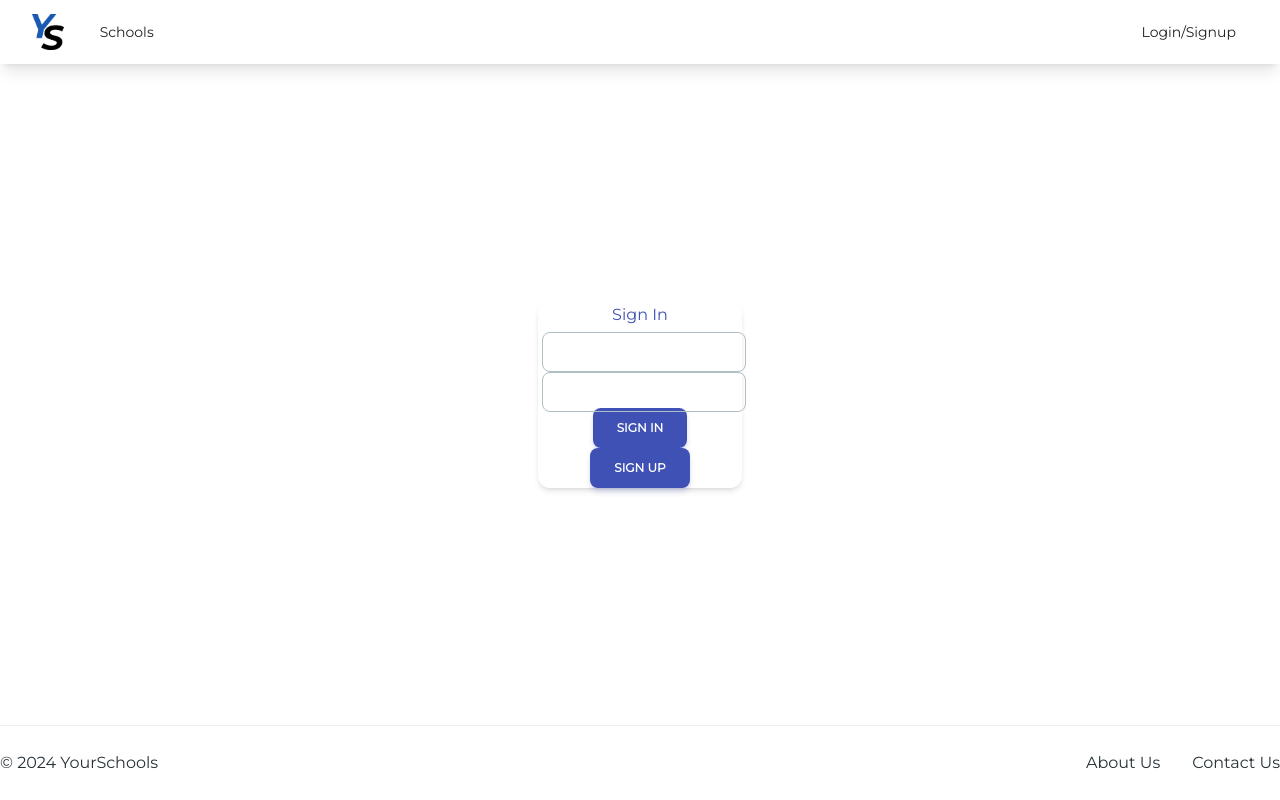
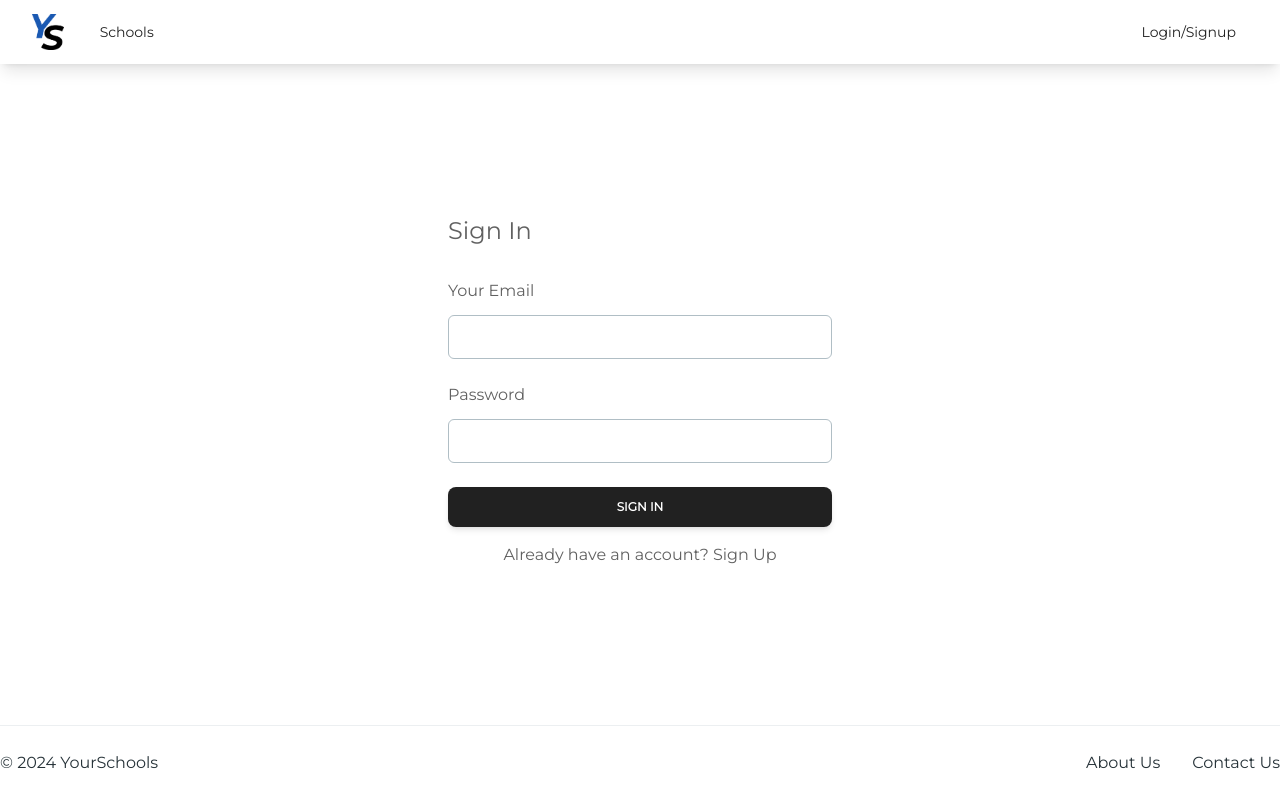
Before and after one commit to AndrewCMonson/your-schools, a React (Vite) app in the folder frontend/: page /login in a window 1280 px wide. Built offline with nearby package versions, Linux system fonts and the light colour scheme.

Commit message:
login/signup screen initial functionality
login and signup both working.
styling required

```diff
--- a/frontend/src/components/NavBar.jsx
+++ b/frontend/src/components/NavBar.jsx
@@ -40,7 +40,7 @@ const NavBar = () => {
 								<>
 									<NavButton name="Favorites" link="/favorites" />
 									<NavButton name="Profile" link="/profile" />
-									<NavButton name="Logout" link="/logout" />
+									<NavButton name="Logout" link="/" onClick={Auth.logout} />
 								</>
 							) : (
 								<>
--- a/frontend/src/components/NavButton.jsx
+++ b/frontend/src/components/NavButton.jsx
@@ -1,11 +1,12 @@
 import { Link } from 'react-router-dom';
 
-const NavButton = ({ name, link }) => {
+const NavButton = ({ name, link, onClick }) => {
 	return (
 		<div className="flex items-center">
 			<Link
 				to={link}
 				className="text-gray-900 hover:bg-gray-700 hover:text-white px-3 py-2 rounded-md text-sm font-medium"
+				onClick={onClick}
 			>
 				{name}
 			</Link>
--- a/frontend/src/components/SignInForm.jsx
+++ b/frontend/src/components/SignInForm.jsx
@@ -1,50 +1,88 @@
 import {
     Card,
     Input,
-	Button,
-	Typography,
+    Button
 } from '@material-tailwind/react';
+import { LOGIN_USER } from '../utils/mutations';
+import { useMutation } from '@apollo/client';
+import { useState } from 'react';
+import Auth from '../utils/auth';
+
 
 const SignInForm = ({setScreenSelected}) => {
+    const [userFormData, setUserFormData] = useState({ username: '', password: '' });
+    const [login] = useMutation(LOGIN_USER);
+
+    const handleInputChange = (event) => {
+        const { name, value } = event.target;
+        setUserFormData({ ...userFormData, [name]: value });
+    };
+
+    const handleFormSubmit = async (event) => {
+        event.preventDefault();
+
+        try {
+            const { data } = await login({
+                variables: { ...userFormData },
+            });
+
+            Auth.login(data.login.token);
+        } catch (e) {
+            console.error(e);
+        }
+
+        setUserFormData({
+            username: '',
+            email: '',
+            password: '',
+        });
+    };
+
+
 	return (
-		<Card>
-            <form className="flex flex-col items-center">
-                <Typography color="indigo" size="xl">Sign In</Typography>
+		<Card color="transparent" shadow={false}>
+			<div  className='text-2xl'>
+				Sign In
+			</div>
+			<form className="mt-8 mb-2 w-80 max-w-screen-lg sm:w-96">
+				<div className="mb-1 flex flex-col gap-6">
+					<div className="-mb-3">
+						Your Email
+					</div>
 					<Input
-                    className="border border-gray-400 rounded-lg p-1 m-1"
-                    name="username"
-                    type="text"
-                    placeholder="Your username"
+						size="lg"
+                        name="email"
+						placeholder="name@mail.com"
+                        onChange={handleInputChange}
+						className=" !border-t-blue-gray-200 focus:!border-t-gray-900"
+						labelProps={{
+							className: 'before:content-none after:content-none',
+						}}
 					/>
+					<div className="-mb-3">
+						Password
+					</div>
 					<Input
-                    className="border border-gray-400 rounded-lg p-1 m-1"
+						type="password"
+						size="lg"
                         name="password"
-                    type="password"
-                    placeholder="Your password"
+                        onChange={handleInputChange}
+						placeholder="********"
+						className=" !border-t-blue-gray-200 focus:!border-t-gray-900"
+						labelProps={{
+							className: 'before:content-none after:content-none',
+						}}
 					/>
-                <Button
-                    color="indigo"
-                    buttonType="filled"
-                    size="regular"
-                    rounded={false}
-                    block={false}
-                    iconOnly={false}
-                    ripple="light"
-                >
-                    Sign In
+				</div>
+				<Button className="mt-6" onClick={handleFormSubmit} fullWidth>
+					sign in
 				</Button>
-                <Button
-                    color="indigo"
-                    buttonType="link"
-                    size="regular"
-                    rounded={false}
-                    block={false}
-                    iconOnly={false}
-                    ripple="light"
-                    onClick={() => setScreenSelected('signup')}
-                >
+				<div className="mt-4 text-center font-normal">
+					Already have an account?{' '}
+					<a onClick={setScreenSelected} className="cursor-pointer">
 						Sign Up
-                </Button>
+					</a>
+				</div>
 			</form>
 		</Card>
 	);
--- a/frontend/src/components/SignUpForm.jsx
+++ b/frontend/src/components/SignUpForm.jsx
@@ -1,20 +1,24 @@
-
+import { Card, Input, Button } from '@material-tailwind/react';
 import { useState } from 'react';
 import { useMutation } from '@apollo/client';
 import { ADD_USER } from '../utils/mutations';
 import Auth from '../utils/auth';
 
 const SignUpForm = () => {
-    const [userFormData, setUserFormData] = useState({ username: '', email: '', password: '' });
+	const [userFormData, setUserFormData] = useState({
+		username: '',
+		email: '',
+		password: '',
+	});
 
 	const [addUser] = useMutation(ADD_USER);
 
-    const handleInputChange = (event) => {
+	const handleInputChange = event => {
 		const { name, value } = event.target;
 		setUserFormData({ ...userFormData, [name]: value });
 	};
 
-    const handleFormSubmit = async (event) => {
+	const handleFormSubmit = async event => {
 		event.preventDefault();
 
 		try {
@@ -25,7 +29,6 @@ const SignUpForm = () => {
 			Auth.login(data.addUser.token);
 		} catch (e) {
 			console.error(e);
-
 		}
 
 		setUserFormData({
@@ -37,36 +40,66 @@ const SignUpForm = () => {
 
 	return (
 		<>
-            <form className="flex flex-col items-center" onSubmit={handleFormSubmit}>
-                <h2>Sign Up</h2>
-                <input
-                    className="border border-gray-400 rounded-lg p-1 m-1"
+			<Card color="transparent" shadow={false}>
+				<div className='text-2xl'>
+                    Sign Up
+                </div>
+				<form className="mt-8 mb-2 w-80 max-w-screen-lg sm:w-96">
+					<div className="mb-1 flex flex-col gap-6">
+						<div className="-mb-3">
+							Your Username
+						</div>
+						<Input
+							size="lg"
 							name="username"
-                    type="text"
-                    value={userFormData.username}
+							placeholder="username"
 							onChange={handleInputChange}
-                    placeholder="Your username"
+							className=" !border-t-blue-gray-200 focus:!border-t-gray-900"
+							labelProps={{
+								className: 'before:content-none after:content-none',
+							}}
 						/>
-                <input
-                    className="border border-gray-400 rounded-lg p-1 m-1"
+						<div className="-mb-3">
+							Your Email
+						</div>
+						<Input
+							size="lg"
 							name="email"
-                    type="email"
-                    value={userFormData.email}
+							placeholder="name@mail.com"
 							onChange={handleInputChange}
-                    placeholder="Your email"
+							className=" !border-t-blue-gray-200 focus:!border-t-gray-900"
+							labelProps={{
+								className: 'before:content-none after:content-none',
+							}}
 						/>
-                <input
-                    className="border border-gray-400 rounded-lg p-1 m-1"
+						<div className="-mb-3">
+							Password
+						</div>
+						<Input
+							type="password"
+							size="lg"
 							name="password"
-                    type="password"
-                    value={userFormData.password}
 							onChange={handleInputChange}
-                    placeholder="Your password"
+							placeholder="********"
+							className=" !border-t-blue-gray-200 focus:!border-t-gray-900"
+							labelProps={{
+								className: 'before:content-none after:content-none',
+							}}
 						/>
-                <button type="submit">Submit</button>
+					</div>
+					<Button className="mt-6" onClick={handleFormSubmit} fullWidth>
+						sign up
+					</Button>
+					<div className="mt-4 text-center font-normal">
+						Don&apos;t have an account?{' '}
+						<a href="/login" className="font-medium text-gray-900">
+							Sign Up
+						</a>
+					</div>
 				</form>
+			</Card>
 		</>
 	);
-}
+};
 
 export default SignUpForm;
--- a/frontend/src/screens/LoginSignupScreen.jsx
+++ b/frontend/src/screens/LoginSignupScreen.jsx
@@ -3,12 +3,12 @@ import SignUpForm from '../components/SignUpForm';
 import SignInForm from '../components/SignInForm';
 
 const LoginSignup = () => {
-  const [screenSelected, setScreenSelected] = useState('login')
+  const [screenSelected, setScreenSelected] = useState('signin')
 
   return (
 		<>
       <section className="flex justify-center items-center h-full">
-			{screenSelected === 'login' ? (
+			{screenSelected === 'signin' ? (
         <SignInForm setScreenSelected={setScreenSelected} />
       ) : (
         <SignUpForm setScreenSelected={setScreenSelected} screenSelected={screenSelected} />
```
Lines whose indentation alone changed are shown as unchanged.
